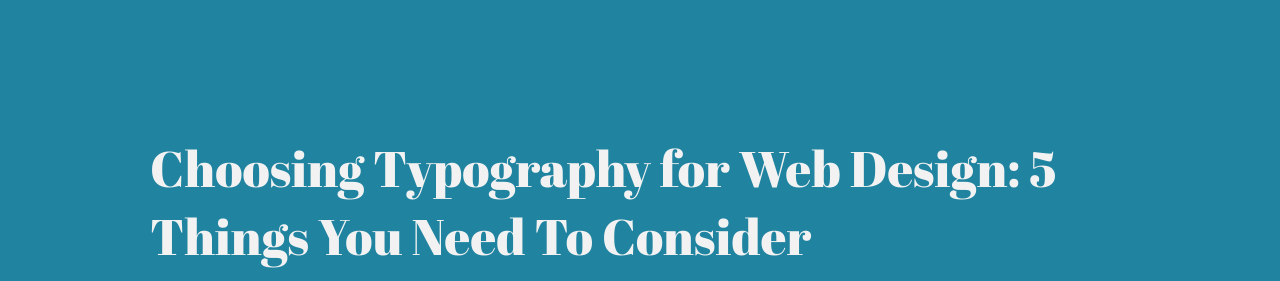
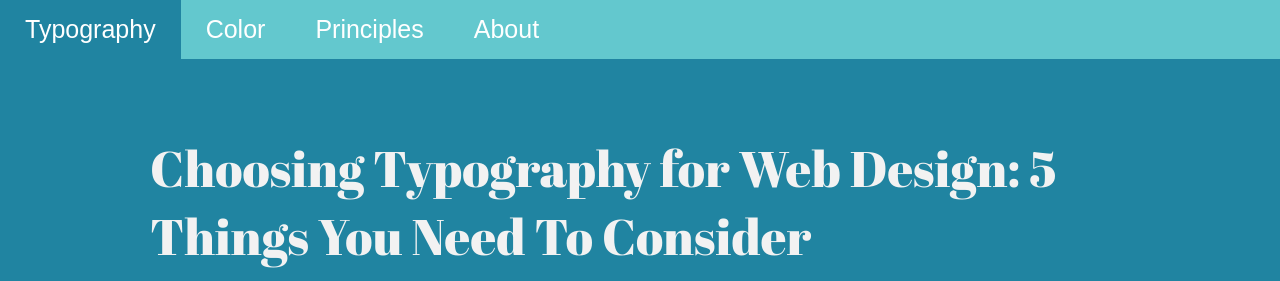
Before and after one commit to gigi576/codingawebsitegigicampos, a plain HTML site: page index.html in a window 1280 px wide. Shown: the top 281 px of the page. Drawn offline with Linux system fonts and the light colour scheme; a web font is replaced by a local one.

Commit message:
Add files via upload

```diff
--- a/index.html
+++ b/index.html
@@ -23,7 +23,12 @@
 <body>
 
 
-
+	<ul class="topnav">
+  <li><a class="active" href="typography.html">Typography</a></li>
+  <li><a href="color.html">Color</a></li>
+  <li><a href="principles.html">Principles</a></li>
+  <li><a href="about.html">About</a></li>
+</ul>
 
 
 
```
